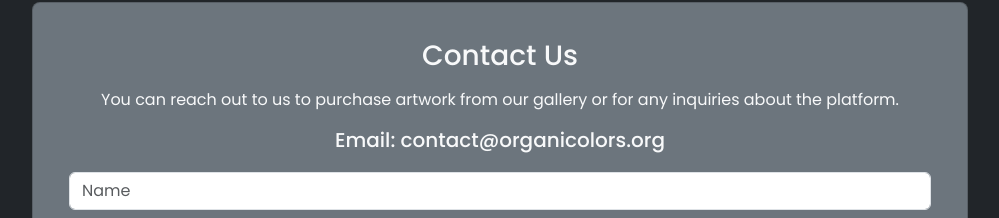
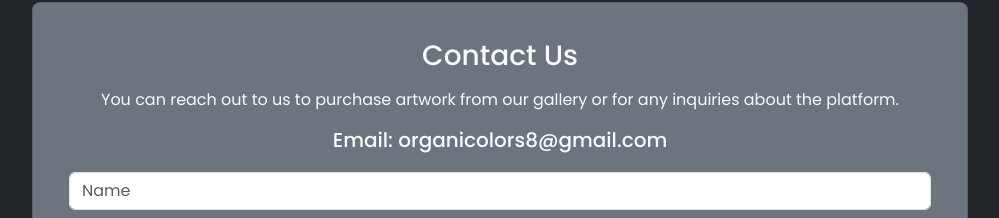
Before and after one commit to Kudostoy0u/organicolors, a React (Vite) app: page / in a window 1280 px wide. Shown: the part 1294-1512 px from the top of the page, without its empty margins (140-1139 px from the left). Built offline with nearby package versions, Linux system fonts and the light colour scheme.

Commit message:
email fixes

```diff
--- a/package.json
+++ b/package.json
@@ -10,6 +10,7 @@
     "preview": "vite preview"
   },
   "dependencies": {
+    "@emailjs/browser": "^4.4.1",
     "bootstrap": "^5.3.8",
     "emailjs-com": "^3.2.0",
     "react": "^18.3.1",
--- a/src/pages/Contact.tsx
+++ b/src/pages/Contact.tsx
@@ -1,6 +1,6 @@
 import React, { useState } from 'react';
 import { Container, Card, Form, Button, Alert } from 'react-bootstrap';
-import emailjs from 'emailjs-com';
+import emailjs from '@emailjs/browser';
 
 const Contact: React.FC = () => {
   const [status, setStatus] = useState<string | null>(null);
@@ -33,7 +33,7 @@ const Contact: React.FC = () => {
           <Card.Body>
             <h3 className="mb-3">Contact Us</h3>
             <p>You can reach out to us to purchase artwork from our gallery or for any inquiries about the platform.</p>
-            <h5>Email: contact@organicolors.org</h5>
+            <h5>Email: organicolors8@gmail.com</h5>
 
             {status && <Alert variant={status.includes('successfully') ? 'success' : 'danger'}>{status}</Alert>}
 
```
Also changed, not shown: 1 other file (tests, documents, lock files or other folders).
